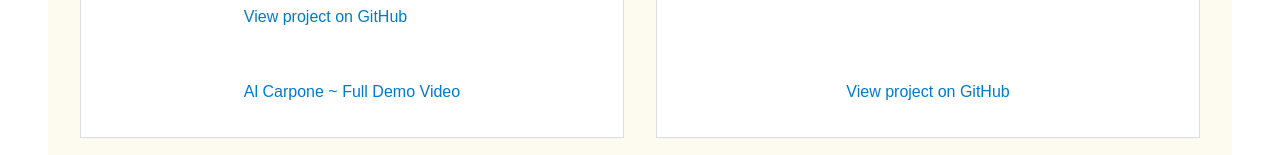
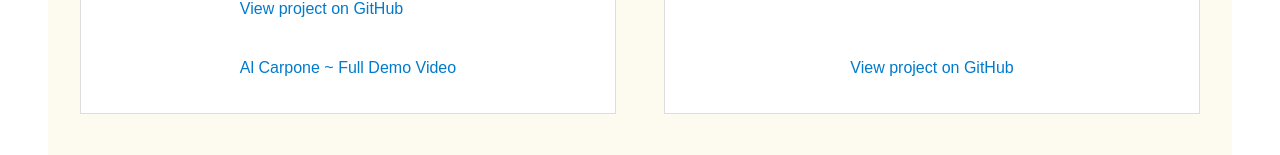
Before and after one commit to li-tomecek/li-tomecek.github.io, a plain HTML site: page index.html in a window 1280 px wide. Shown: the part 1298-1453 px from the top of the page. Drawn offline with Linux system fonts and the light colour scheme.

Commit message:
Small adjustments

```diff
--- a/index.html
+++ b/index.html
@@ -108,7 +108,7 @@
         /* Max 2 columns per row in grid */
         .portfolio-grid-2max {
             display: grid;
-            gap: 2em;
+            gap: 3em;
             grid-template-columns: repeat(2, 1fr);
         }
 
@@ -144,7 +144,7 @@
         .card-links {
             margin-top: auto;
             display: flex;
-            gap: 0.75rem;
+            gap: 0.25rem;
             flex-direction: column;
         }
 
```
